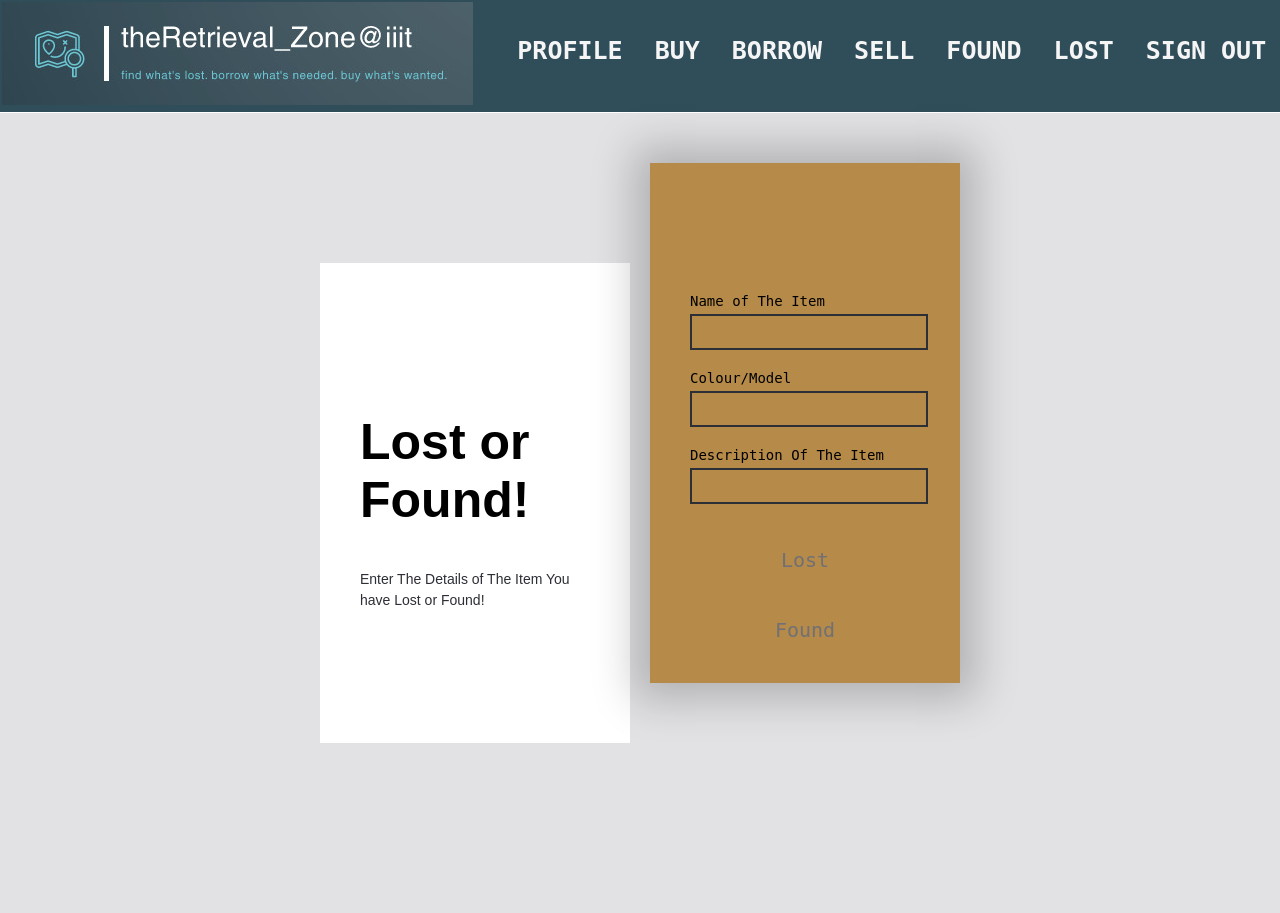
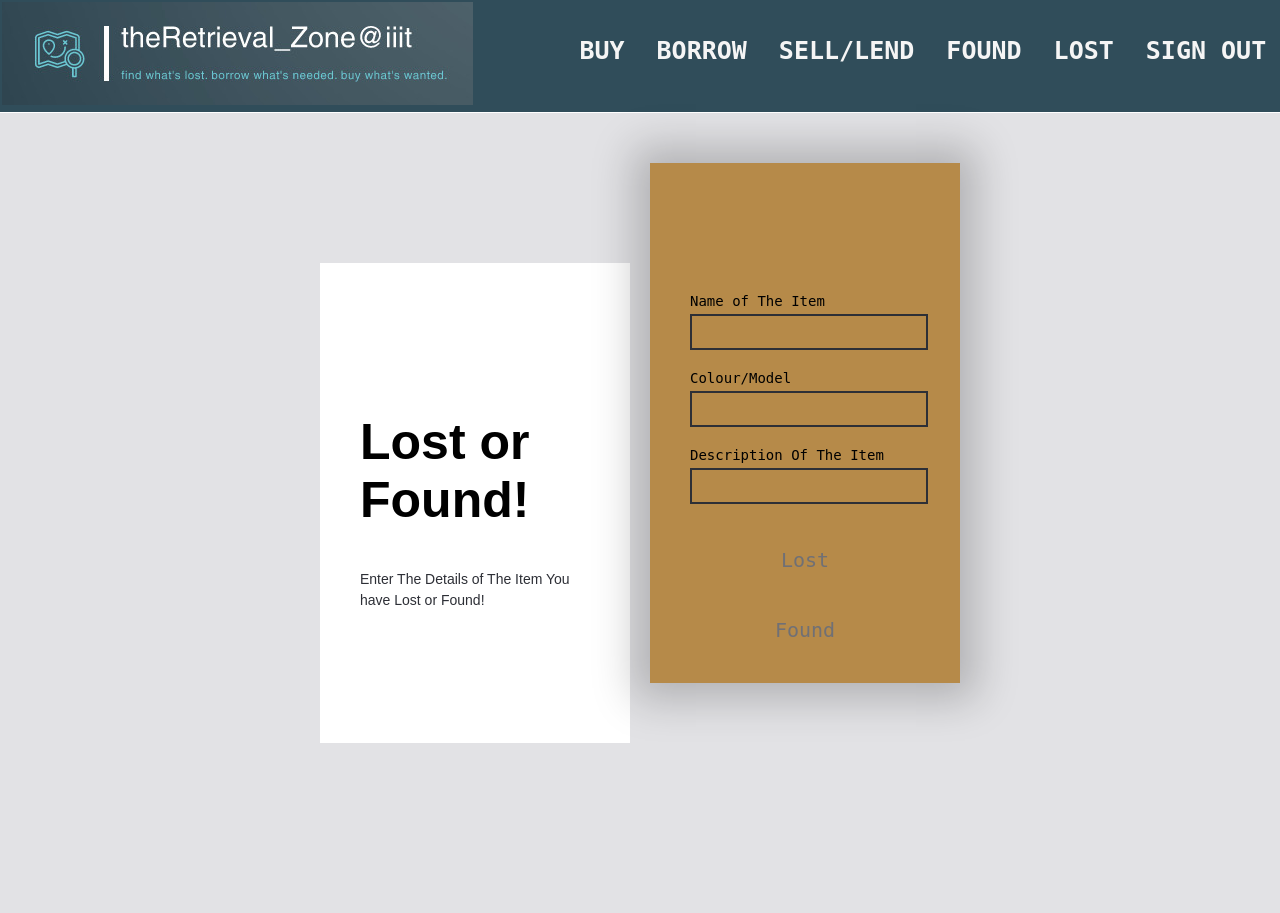
Before and after one commit to hemanth-sunkireddy/ISS_Hackhaton, a Flask app: page /lostfoundAdd.html in a window 1280 px wide. Run offline with Flask 3, Linux system fonts and the light colour scheme; some web fonts are replaced.

Commit message:
Update lostfoundAdd.html

```diff
--- a/templates/lostfoundAdd.html
+++ b/templates/lostfoundAdd.html
@@ -1,13 +1,13 @@
 <!DOCTYPE html>
 <html>
-    <title>Found!</title>
+    <title>Lost/Found Form</title>
     <link rel="stylesheet" href="../static/css/navbar.css">
     <ul>
       <img src="../static/logo.jpeg" style="margin-top:10px;margin-left:10px;">
       <li><a href="/index.html">SIGN OUT</a></li>
       <li><a href="/lostView.html">LOST</a></li>
       <li><a href="/foundView.html" >FOUND</a></li>
-      <li><a href="/sell.html">SELL</a></li>
+      <li><a href="/sell.html">SELL/LEND</a></li>
       <li><a href="/borrow.html">BORROW</a></li>
       <li><a href="/buy.html" >BUY</a></li>
       <li><a href="/studentProfile.html"  >PROFILE</a></li>
```
